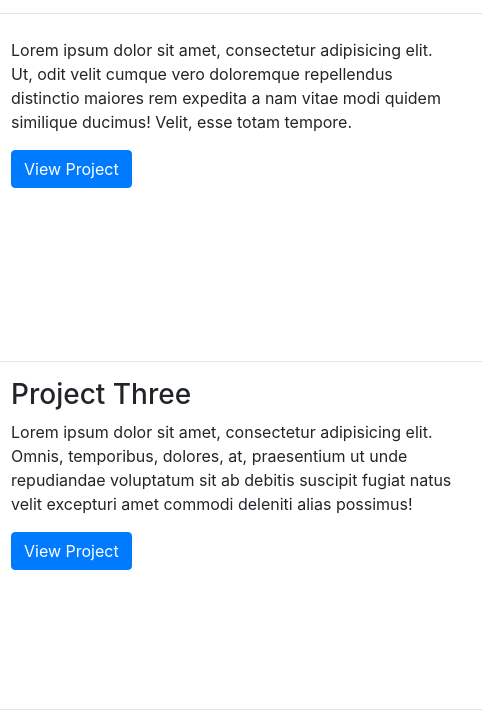
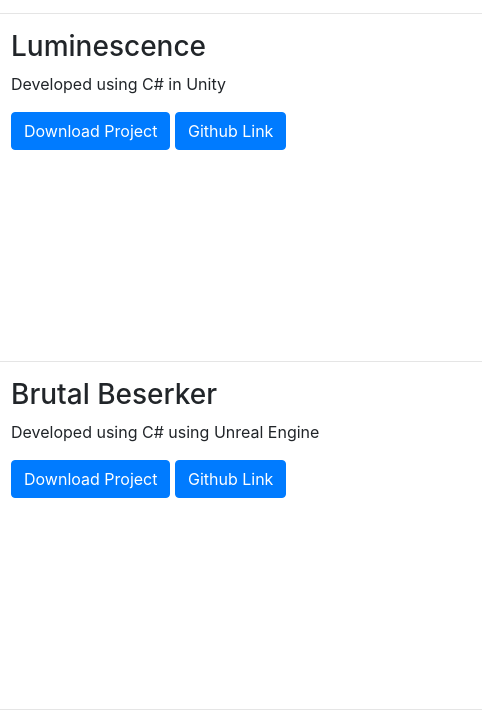
Before and after one commit to AnthonyMojica/AnthonyMojica.github.io, a website: page index.html in a window 1280 px wide. Shown: the part 476-1199 px from the top of the page, 634-1116 px from the left. Drawn offline with Linux system fonts and the light colour scheme.

Commit message:
Added details for project 2 and 3

```diff
--- a/index.html
+++ b/index.html
@@ -69,9 +69,10 @@
       <div class="row">
 		<iframe width="560" height="315" src="https://www.youtube.com/embed/7HZ4NXj5eMo" frameborder="0" allow="autoplay; encrypted-media" allowfullscreen></iframe>
       <div class="col-md-5">
-          <h3></h3>
-          <p>Lorem ipsum dolor sit amet, consectetur adipisicing elit. Ut, odit velit cumque vero doloremque repellendus distinctio maiores rem expedita a nam vitae modi quidem similique ducimus! Velit, esse totam tempore.</p>
-          <a class="btn btn-primary" href="#">View Project</a>
+          <h3>Luminescence</h3>
+          <p>Developed using C# in Unity</p>
+          <a class="btn btn-primary" href="#">Download Project</a>
+          <a class="btn btn-primary" href="#">Github Link</a>
         </div>
       </div>
       <!-- /.row -->
@@ -82,9 +83,10 @@
       <div class="row">
 		<iframe width="560" height="315" src="https://www.youtube.com/embed/zX4bX462mG8" frameborder="0" allow="autoplay; encrypted-media" allowfullscreen></iframe>
       <div class="col-md-5">
-          <h3>Project Three</h3>
-          <p>Lorem ipsum dolor sit amet, consectetur adipisicing elit. Omnis, temporibus, dolores, at, praesentium ut unde repudiandae voluptatum sit ab debitis suscipit fugiat natus velit excepturi amet commodi deleniti alias possimus!</p>
-          <a class="btn btn-primary" href="#">View Project</a>
+          <h3>Brutal Beserker</h3>
+          <p>Developed using C# using Unreal Engine</p>
+          <a class="btn btn-primary" href="#">Download Project</a>
+          <a class="btn btn-primary" href="#">Github Link</a>
         </div>
       </div>
       <!-- /.row -->
```
